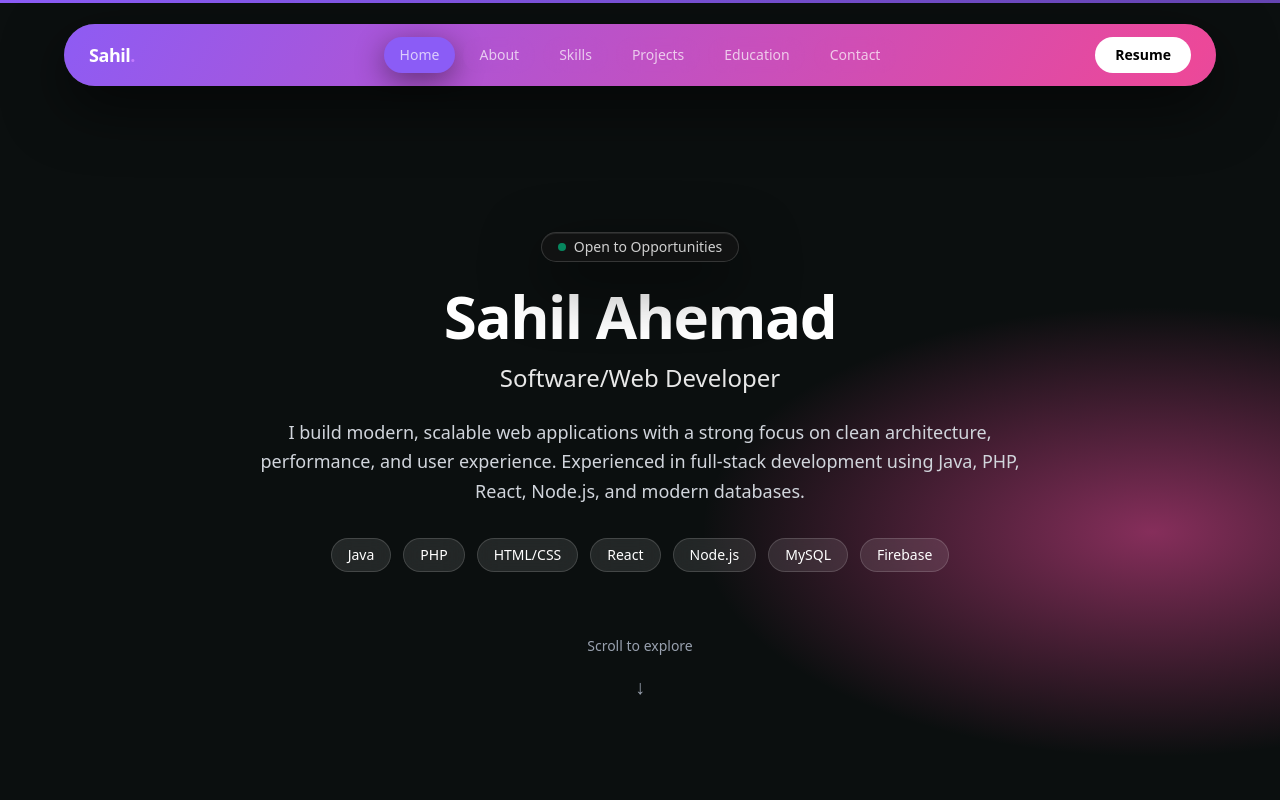
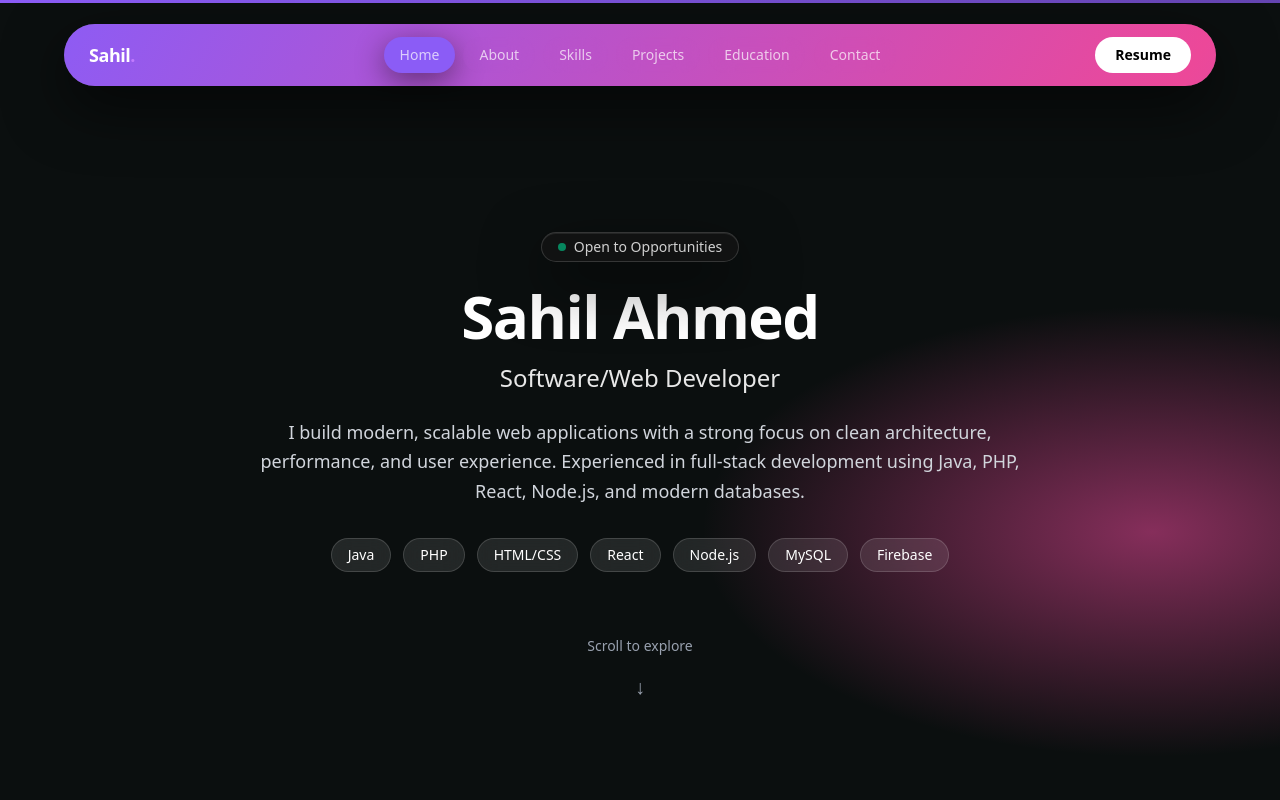
Before and after one commit to sahilahemad/portfolio, a Next.js app: page / in a window 1280 px wide. Shown: the top 800 px of the page. Built offline with nearby package versions, Linux system fonts and the light colour scheme.

Commit message:
Update Hero.tsx

```diff
--- a/sections/Hero.tsx
+++ b/sections/Hero.tsx
@@ -23,7 +23,7 @@ export default function Hero() {
 
         {/* NAME */}
         <h1 className="text-5xl md:text-6xl font-bold tracking-tight">
-          Sahil Ahemad
+          Sahil Ahmed
         </h1>
 
         {/* ROLE */}
```
